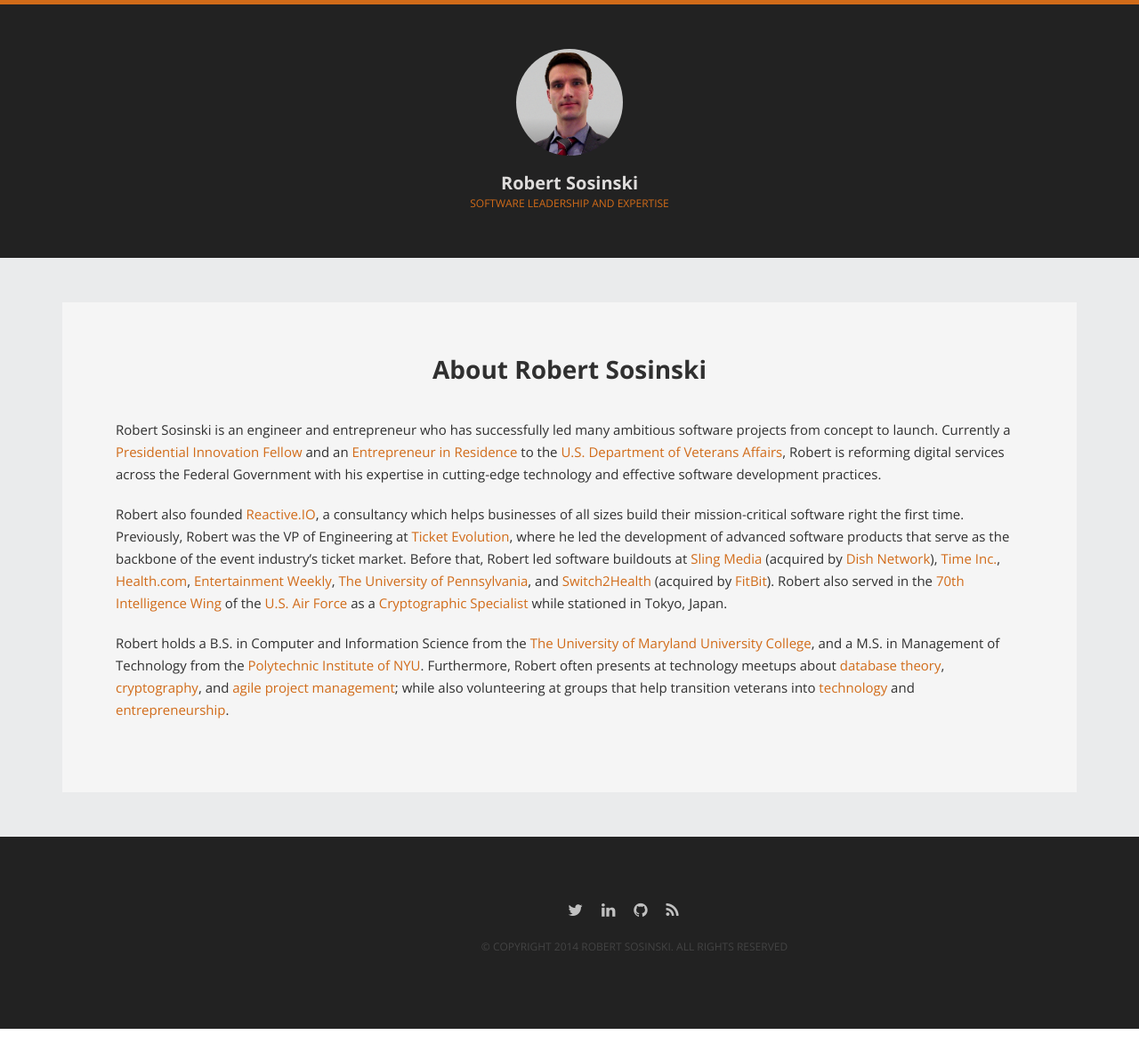
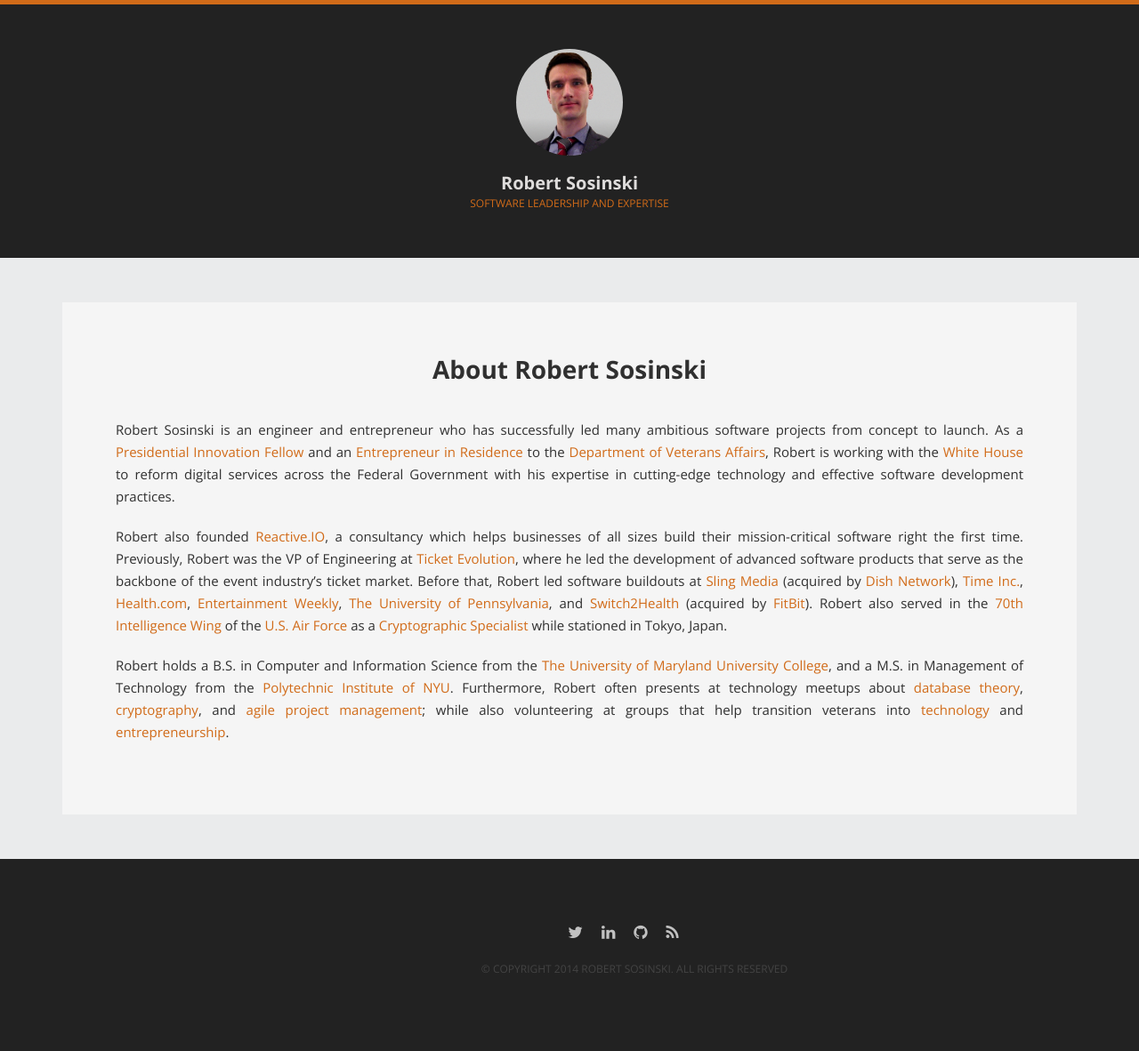
Before and after one commit to robertsosinski/robertsosinski.github.com, a Jekyll site: the page built from index.html, in a window 1280 px wide. Shown: the whole page at 89% size. Built offline with Jekyll 4.4.1, drawn with Linux system fonts in a browser that asks for light colours; the list of posts is cut into pages by our own code; before the commit the page ends 1157 px from its top, so only the background shows below that.

Commit message:
more verbage tweaks

```diff
--- a/index.html
+++ b/index.html
@@ -4,12 +4,12 @@
 ---
 
 <div class="container">
-    <div class="page-contents" style="padding: 60px">
+    <div class="page-contents" style="padding: 60px; text-align: justify;">
         <!-- <img src="/img/person2.jpg" alt="" class="vmargin40"> -->
         <h1 class="page-title" style="text-align: center; margin-top: 0;">About Robert Sosinski</h1>
 
         <p>
-        Robert Sosinski is an engineer and entrepreneur who has successfully led many ambitious software projects from concept to launch.  Currently a <a href="http://www.whitehouse.gov/innovationfellows">Presidential Innovation Fellow</a> and an <a href="http://www.gpo.gov/fdsys/pkg/BILLS-112s3222is/html/BILLS-112s3222is.htm">Entrepreneur in Residence</a> to the <a href="http://www.va.gov/">U.S. Department of Veterans Affairs</a>,  Robert is reforming digital services across the Federal Government with his expertise in cutting-edge technology and effective software development practices.
+        Robert Sosinski is an engineer and entrepreneur who has successfully led many ambitious software projects from concept to launch.  As a <a href="http://www.whitehouse.gov/innovationfellows">Presidential Innovation Fellow</a> and an <a href="http://www.gpo.gov/fdsys/pkg/BILLS-112s3222is/html/BILLS-112s3222is.htm">Entrepreneur in Residence</a> to the <a href="http://www.va.gov/">Department of Veterans Affairs</a>,  Robert is working with the <a href="http://www.whitehouse.gov/">White House</a> to reform digital services across the Federal Government with his expertise in cutting-edge technology and effective software development practices.
         <p>
 
         <p>
```
